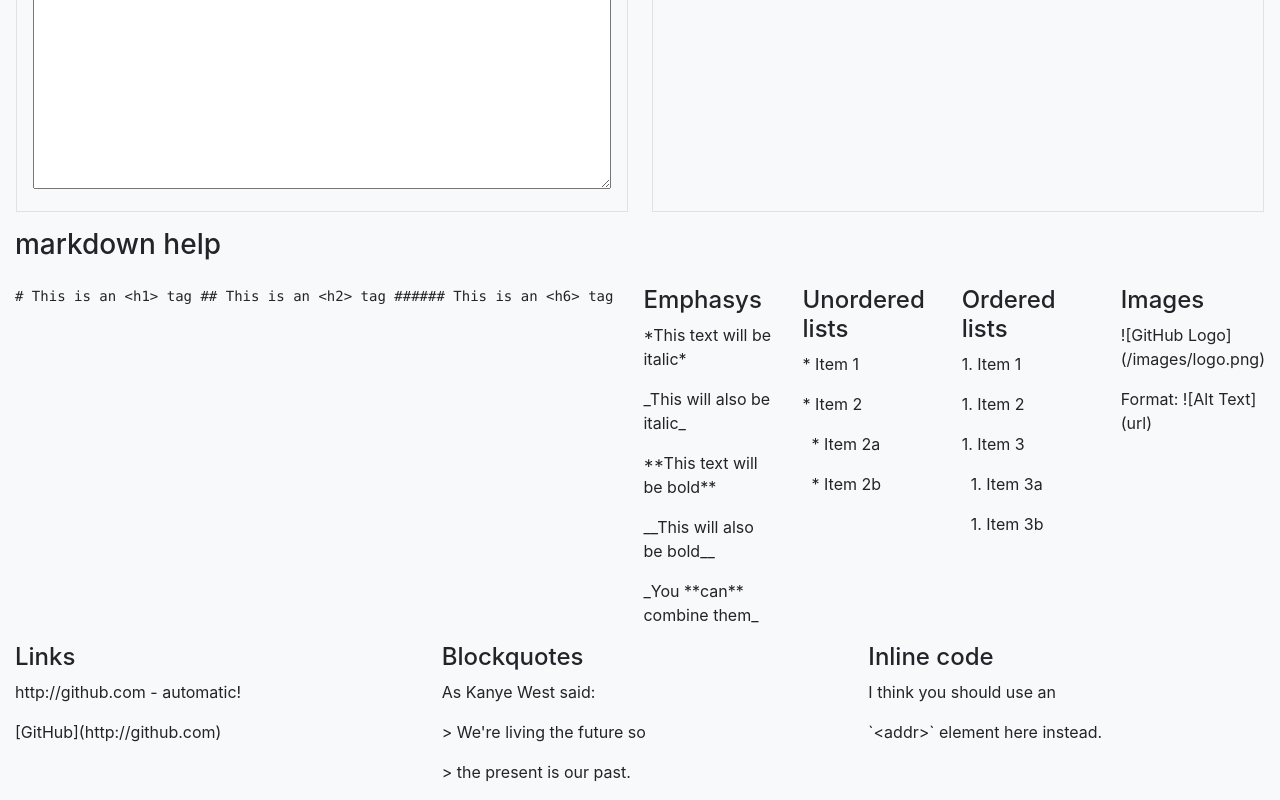
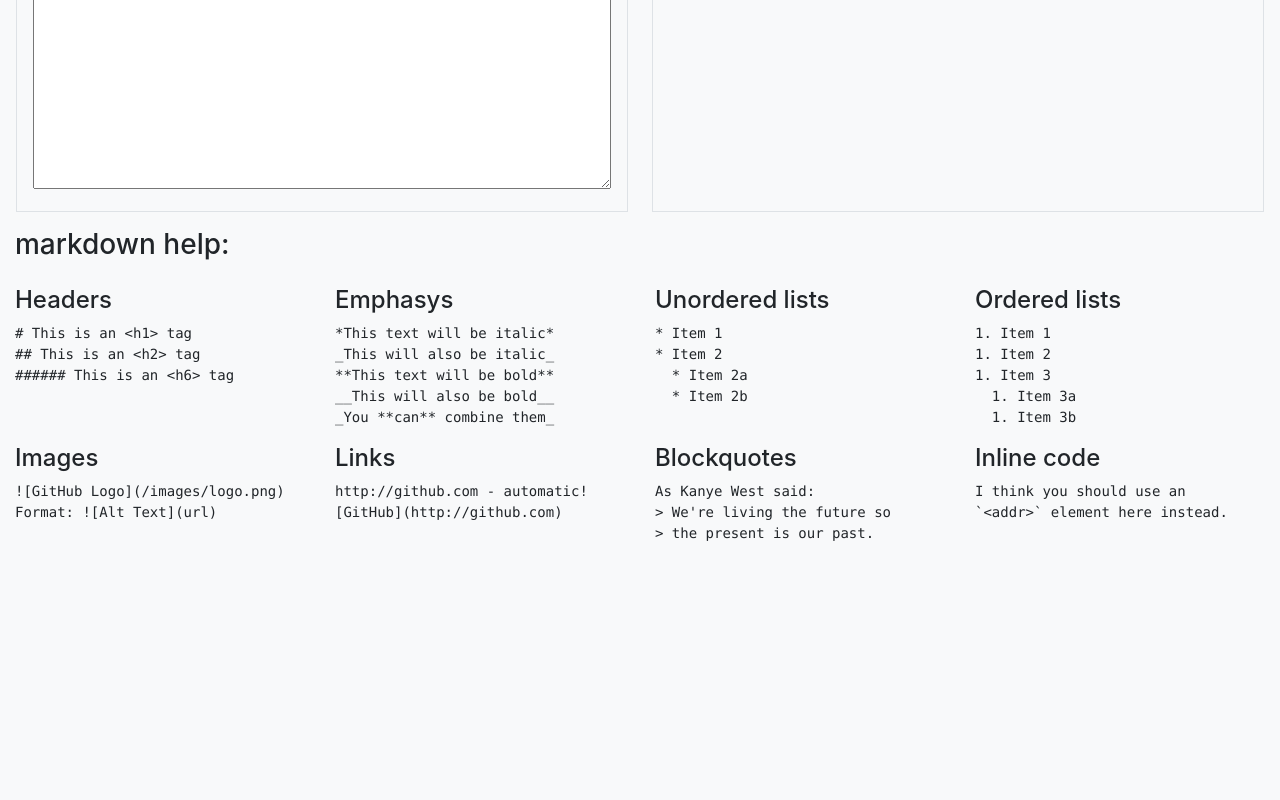
Before and after one commit to JayGrey/MarkdownPreview, a React app: page / in a window 1280 px wide. Shown: the part 280-1080 px from the top of the page. After the commit the page ends 840 px from the top, so only its background shows below. Built offline with nearby package versions, Linux system fonts and the light colour scheme.

Commit message:
change help component

```diff
--- a/src/components/Help.tsx
+++ b/src/components/Help.tsx
@@ -4,62 +4,103 @@ import * as React from "react";
 export const Help = (): JSX.Element => {
   return (
     <div className="col">
-      <h3 className="mb-4">markdown help</h3>
+      <h3 className="mb-4">markdown help:</h3>
 
       <div className="row">
         <div className="col">
+          <h4>Headers</h4>
           <pre>
             <code>
               # This is an &lt;h1&gt; tag
-
+              <br />
               ## This is an &lt;h2&gt; tag
+              <br />
               ###### This is an &lt;h6&gt; tag
+              <br />
             </code>
           </pre>
         </div>
         <div className="col">
           <h4>Emphasys</h4>
-          <p>*This text will be italic*</p>
-          <p>_This will also be italic_</p>
-          <p>**This text will be bold**</p>
-          <p>__This will also be bold__</p>
-          <p>_You **can** combine them_</p>
+          <pre>
+            <code>
+              *This text will be italic*
+              <br />
+              _This will also be italic_
+              <br />
+              **This text will be bold**
+              <br />
+              __This will also be bold__
+              <br />
+              _You **can** combine them_
+              <br />
+            </code>
+          </pre>
         </div>
         <div className="col">
           <h4>Unordered lists</h4>
-          <p>* Item 1</p>
-          <p>* Item 2</p>
-          <p>&nbsp;&nbsp;* Item 2a</p>
-          <p>&nbsp;&nbsp;* Item 2b</p>
+          <pre>
+            <code>
+              * Item 1<br />
+              * Item 2<br />
+              &nbsp;&nbsp;* Item 2a
+              <br />
+              &nbsp;&nbsp;* Item 2b
+              <br />
+            </code>
+          </pre>
         </div>
         <div className="col">
           <h4>Ordered lists</h4>
-          <p>1. Item 1</p>
-          <p>1. Item 2</p>
-          <p>1. Item 3</p>
-          <p>&nbsp;&nbsp;1. Item 3a</p>
-          <p>&nbsp;&nbsp;1. Item 3b</p>
+          <pre>
+            <code>
+              1. Item 1<br />
+              1. Item 2<br />
+              1. Item 3<br />
+              &nbsp;&nbsp;1. Item 3a
+              <br />
+              &nbsp;&nbsp;1. Item 3b
+              <br />
+            </code>
+          </pre>
         </div>
-        <div className="col">
+
+      </div>
+      <div className="row">
+      <div className="col">
           <h4>Images</h4>
-          <p>![GitHub Logo](/images/logo.png)</p>
-          <p>Format: ![Alt Text](url)</p>
+          <pre>
+            <code>
+              ![GitHub Logo](/images/logo.png)
+              <br />
+              Format: ![Alt Text](url)
+              <br />
+            </code>
+          </pre>
         </div>
         <div className="col">
           <h4>Links</h4>
-          <p>http://github.com - automatic!</p>
-          <p>[GitHub](http://github.com)</p>
+          <pre>
+            <code>
+              http://github.com - automatic!<br />
+              [GitHub](http://github.com)<br />
+            </code>
+          </pre>
         </div>
         <div className="col">
           <h4>Blockquotes</h4>
-          <p>As Kanye West said:</p>
-          <p>&gt; We&apos;re living the future so</p>
-          <p>&gt; the present is our past.</p>
+          <pre><code>
+          As Kanye West said:<br />
+          &gt; We&apos;re living the future so<br />
+          &gt; the present is our past.<br />
+          </code></pre>
         </div>
         <div className="col">
           <h4>Inline code</h4>
-          <p>I think you should use an</p>
-          <p>`&lt;addr&gt;` element here instead.</p>
+          <pre><code>
+          I think you should use an<br />
+          `&lt;addr&gt;` element here instead.<br />
+          </code></pre>
         </div>
       </div>
     </div>
```
